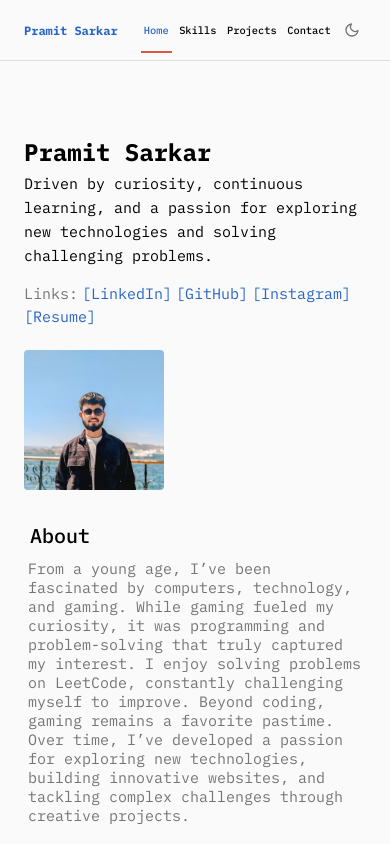
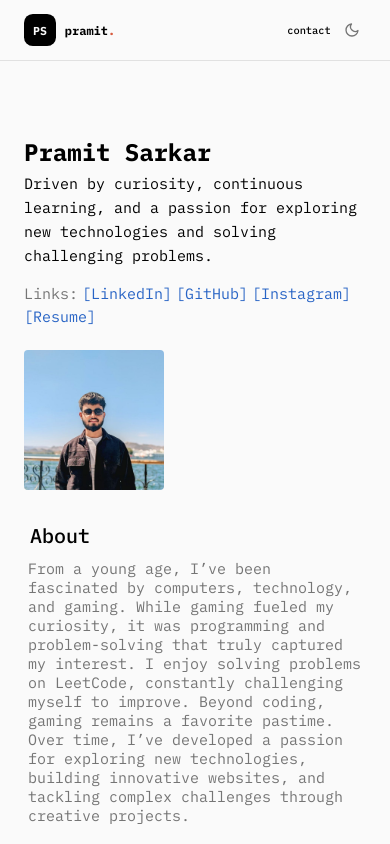
Before and after one commit to pramit-sr/portfolio, a React (Create React App) app: page / in a window 390 px wide. Shown: the top 844 px of the page. Built offline with nearby package versions, Linux system fonts and the light colour scheme.

Commit message:
v2 navbar

```diff
--- a/src/components/header/Header.jsx
+++ b/src/components/header/Header.jsx
@@ -28,33 +28,34 @@ const Header = () => {
         <header className="header">
             <nav className="nav container">
                 <a href="#home" className="nav__logo" aria-label="Pramit Sarkar, home">
-                    <span className="nav__logo-name">Pramit Sarkar</span>
+                    <span className="nav__logo-mark">PS</span>
+                    <span className="nav__logo-name">pramit<span>.</span></span>
                 </a>
                 <div className={Toggle ? "nav__menu show-menu" : "nav__menu"}>
                     <ul className="nav__list grid">
-                        <li className="nav__item">
+                        <li className="nav__item nav__item--desktop-only">
                             <a href="#home" onClick={() => setActiveNav("#home")}
                             className={activeNav === "#home" ? "nav__link active-link" : "nav__link"}>
-                                <HiOutlineHome className="nav__icon"/>Home
+                                <HiOutlineHome className="nav__icon"/>home
                             </a>
                         </li>
 
-                        <li className="nav__item">
+                        <li className="nav__item nav__item--desktop-only">
                             <a href="#skills" onClick={() => setActiveNav("#skills")}
                             className={activeNav === "#skills" ? "nav__link active-link" : "nav__link"}>
-                                <HiOutlineBadgeCheck className="nav__icon"/>Skills
+                                <HiOutlineBadgeCheck className="nav__icon"/>skills
                             </a>
                         </li>
-                        <li className="nav__item">
+                        <li className="nav__item nav__item--desktop-only">
                             <a href="#portfolio" onClick={() => setActiveNav("#portfolio")}
                             className={activeNav === "#portfolio" ? "nav__link active-link" : "nav__link"}>
-                                <HiOutlinePhotograph className="nav__icon"/>Projects
+                                <HiOutlinePhotograph className="nav__icon"/>projects
                             </a>
                         </li>
                         <li className="nav__item">
                             <a href="#contact" onClick={() => setActiveNav("#contact")}
                             className={activeNav === "#contact" ? "nav__link active-link" : "nav__link"}>
-                                <HiOutlineMail className="nav__icon"/>Contact
+                                <HiOutlineMail className="nav__icon"/>contact
                             </a>
                         </li>
                     </ul>
--- a/src/components/header/header.css
+++ b/src/components/header/header.css
@@ -27,10 +27,26 @@
     gap: 0.55rem;
 }
 
+.nav__logo-mark {
+    display: grid;
+    place-items: center;
+    width: 2rem;
+    height: 2rem;
+    border-radius: 0.55rem;
+    background: var(--title-color);
+    color: var(--body-color);
+    font-size: 0.72rem;
+    font-weight: var(--font-bold);
+    letter-spacing: 0;
+}
+
 .nav__logo-name {
     font-size: 1.1rem;
     font-weight: var(--font-bold);
-    color: var(--link-color);
+}
+
+.nav__logo-name span {
+    color: #d75b3f;
 }
 
 .nav__menu {
@@ -107,6 +123,10 @@
         row-gap: 0;
     }
 
+    .nav__item--desktop-only {
+        display: none;
+    }
+
     .nav__link {
         padding: 1rem 0.4rem 0.85rem;
         white-space: nowrap;
```
